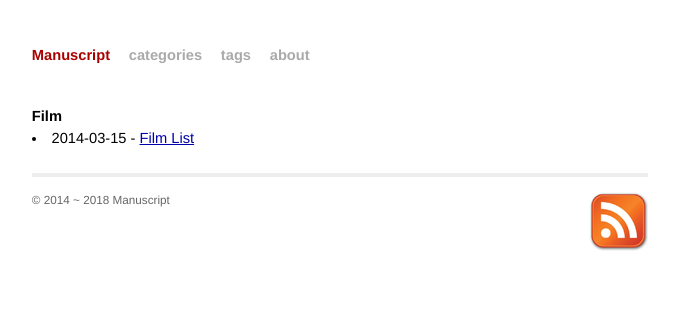
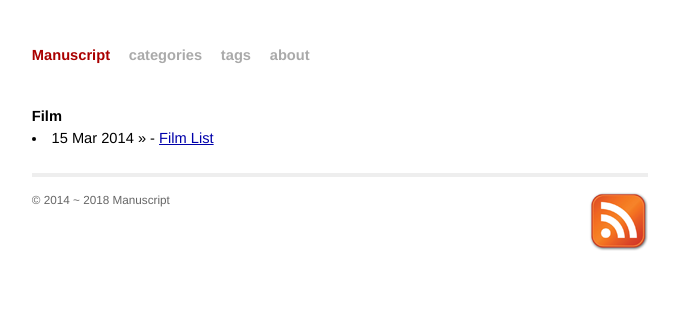
Before and after one commit to noobfish/noobfish.github.io, a Jekyll site: the page built from tags.html, in a window 1280 px wide. Shown: the top 322 px of the page, without its empty margins (300-979 px from the left). Built offline with Jekyll 4.4.1, drawn with Linux system fonts in a browser that asks for light colours.

Commit message:
Update tags.html

```diff
--- a/tags.html
+++ b/tags.html
@@ -6,14 +6,7 @@
 
 <h3>{{tag[0] | capitalize }}</h3>
 
-{% for post in tag[1] %}
-<li>
-
-<span">{{ post.date | date: "%Y-%m-%d" }}</span> -
-<a href="{{ post.url }}">{{ post.title }}</a>
-
-</li>
-
-
+  {% for post in tag[1] %}
+  <li><span>{{ post.date | date_to_string }}</span> &raquo; - <a href="{{ post.url }}">{{ post.title }}</a></li>
+  {% endfor %}
 {% endfor %}
-{% endfor %}
```
